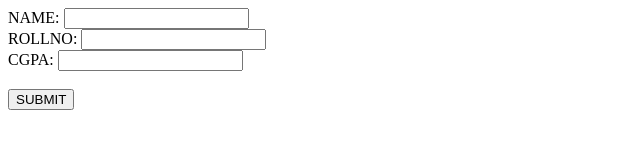
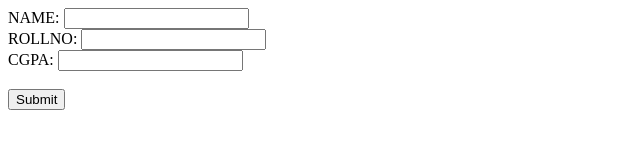
Before and after one commit to Vetrivel-Hari/Cookie, a plain HTML site: page index.html in a window 1280 px wide. Shown: the full height of the page, 0-640 px from the left. Drawn offline with Linux system fonts and the light colour scheme.

Commit message:
Add files via upload

```diff
--- a/index.html
+++ b/index.html
@@ -3,7 +3,7 @@
 	<script type = "text/javascript" src = "./index.js"></script>
 <head>
 <body>
-<form>
+<form method="GET" action="#" onsubmit="setCookie()" >
 	<label for = "fname" >NAME: </label>
 	<input type="text" id = "fname" name = "fname"></input>
 	<br>
@@ -14,7 +14,7 @@
 	<input type="cgpa" id = "cgpa" name = "cgpa"></input>
 	<br>
 	<br>
-	<button type="button" id="submit" name="submit" onClick="setCookie()">SUBMIT</button>
+	<input type="submit"></input>
 </form>
 </body>
 </html>
```
